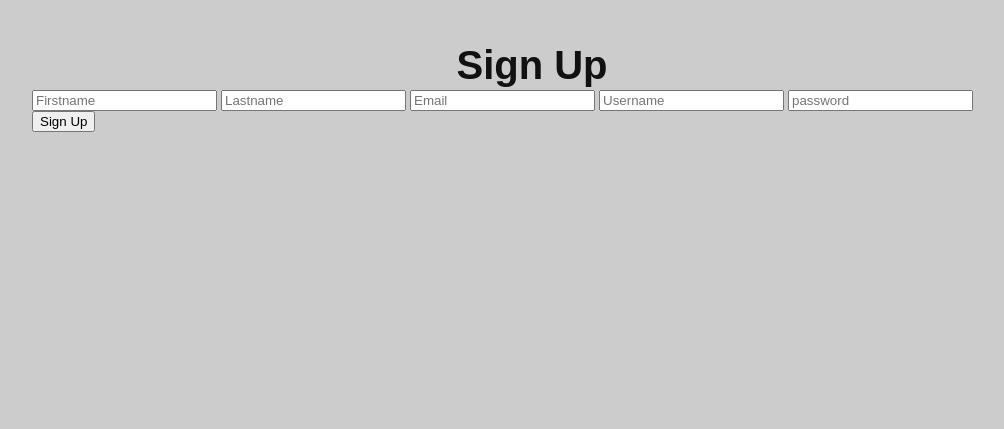
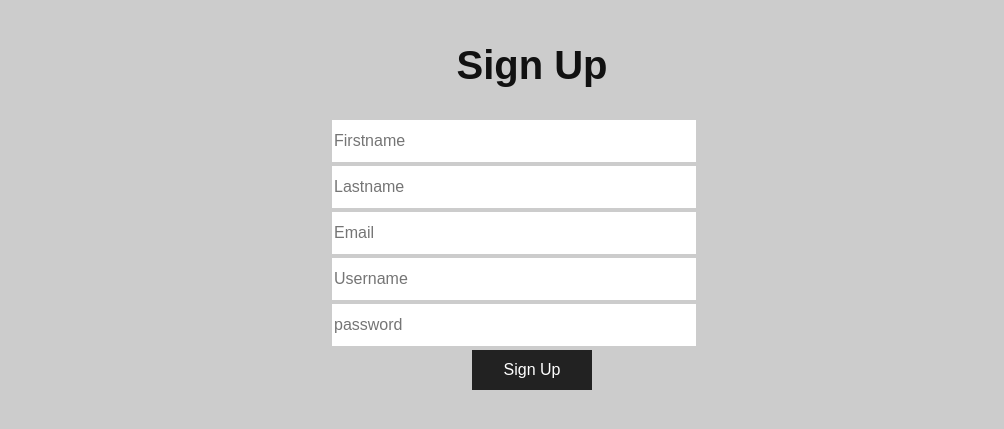
Before and after one commit to joeybronzoni/login_Home_page, a PHP site: page /signup.php in a window 1280 px wide. Shown: the part 70-499 px from the top of the page, without its empty margins (108-1112 px from the left). Run offline with PHP 8.4, Linux system fonts and the light colour scheme.

```diff
--- a/style.css
+++ b/style.css
@@ -204,3 +204,40 @@ header navLogin a{
   text-align: center;
 
 }
+
+/*signup.php*/
+.signupForm {
+  width: 400px;
+  margin: 0 auto;
+  padding-top: 30px;
+}
+
+.signupForm input {
+  width: 90%;
+  height: 40px;
+  padding: 0px, 5%;
+  margin-bottom: 4px;
+  border: none;
+  background-color: #fff;
+  font-family: arial;
+  font-size: 16px;
+  color: #111;
+  line-height: 40px;
+}
+
+.signupForm button {
+  display: block;
+  margin: 0 auto;
+  width: 30%;
+  height: 40px;
+  border: none;
+  background-color: #222;
+  font-family: arial;
+  font-size: 16px;
+  color: #fff;
+  cursor: pointer;
+}
+
+.signupForm button:hover {
+  background-color: #111;
+}
```
Also changed, not shown: includes/dbh.inc.php (+5 -11 lines), includes/signup.inc.php (+26 -11 lines).
